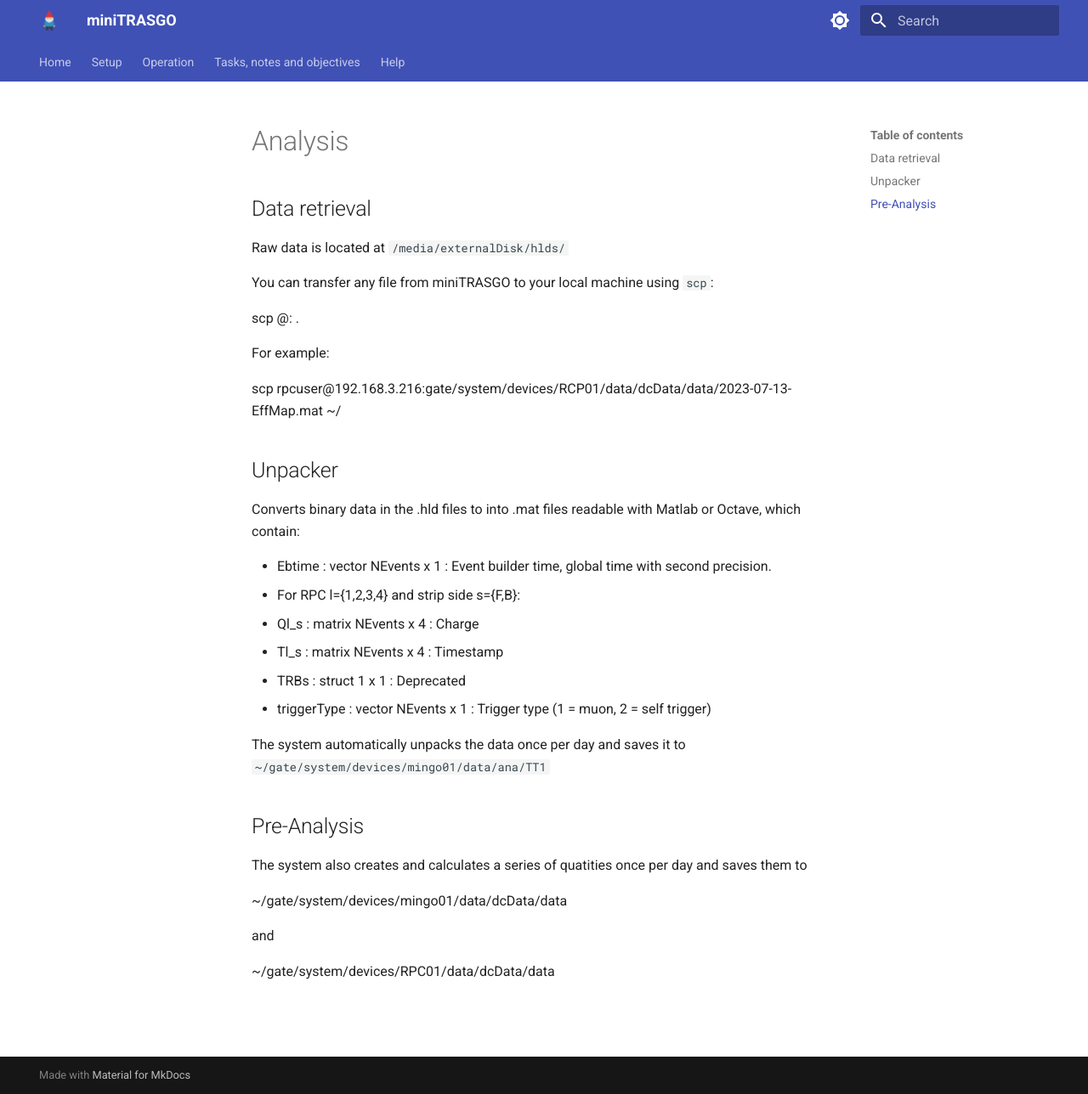
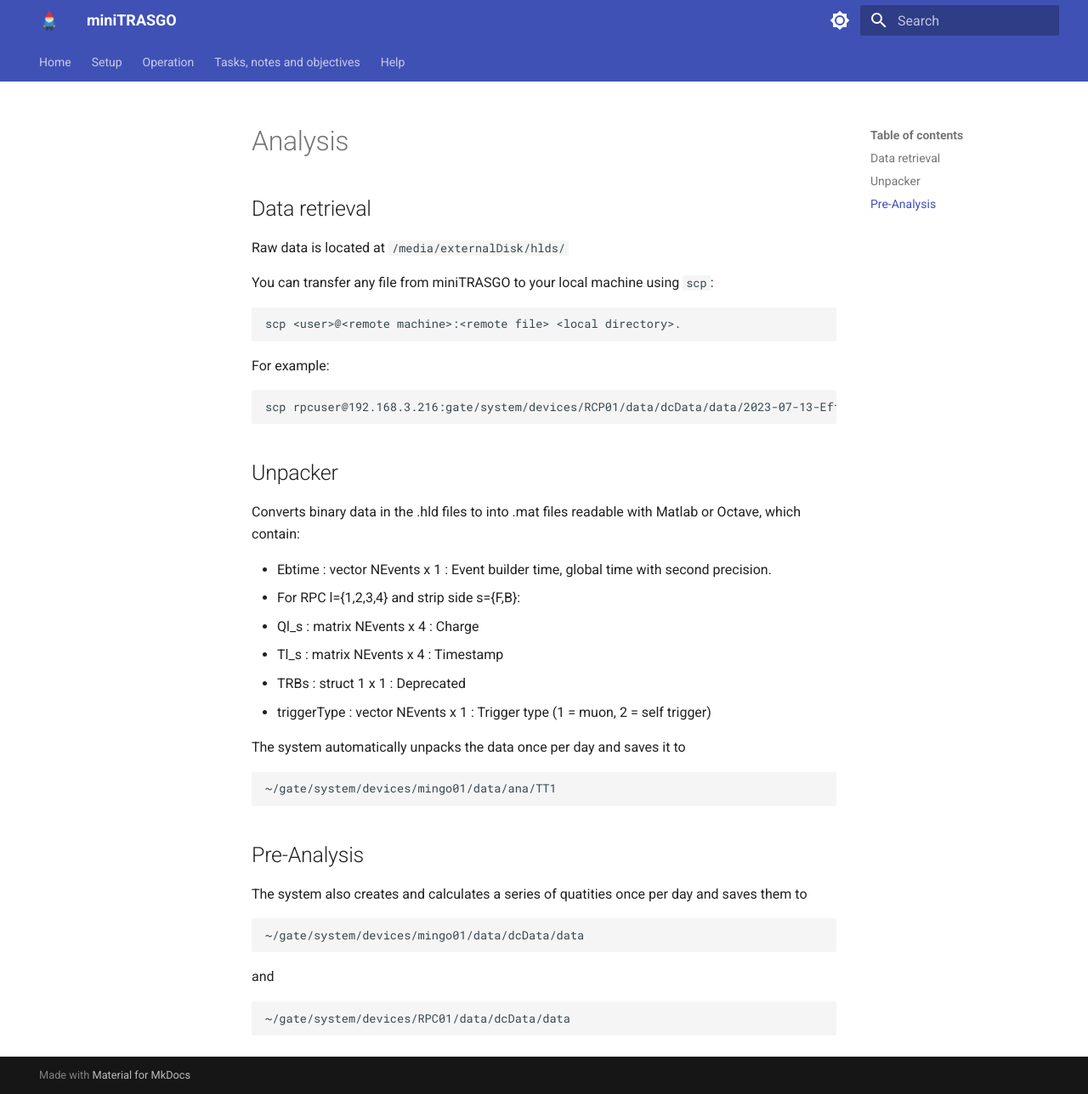
Before and after one commit to cayesoneira/miniTRASGO-documentation, an MkDocs documentation site: the page built from docs/analysis.md, in a window 1280 px wide and 1288 px high. Shown: the whole window at 85% size. Built offline with MkDocs 1.6.1 and Material for MkDocs 9.7.7, drawn with Linux system fonts in a browser that asks for light colours.

```diff
--- a/docs/analysis.md
+++ b/docs/analysis.md
@@ -4,11 +4,11 @@ Raw data is located at `/media/externalDisk/hlds/`
 
 You can transfer any file from miniTRASGO to your local machine using `scp`:
 
-  scp <user>@<remote machine>:<remote file> <local directory>.
+    scp <user>@<remote machine>:<remote file> <local directory>.
 
   For example:
 
-  scp rpcuser@192.168.3.216:gate/system/devices/RCP01/data/dcData/data/2023-07-13-EffMap.mat ~/
+    scp rpcuser@192.168.3.216:gate/system/devices/RCP01/data/dcData/data/2023-07-13-EffMap.mat ~/
 
 ## Unpacker
 
@@ -21,14 +21,16 @@ Converts binary data in the .hld files to into .mat files readable with Matlab o
 - TRBs : struct 1 x 1 : Deprecated
 - triggerType : vector NEvents x 1 : Trigger type (1 = muon, 2 = self trigger)
 
-The system automatically unpacks the data once per day and saves it to `~/gate/system/devices/mingo01/data/ana/TT1`
+The system automatically unpacks the data once per day and saves it to
+
+    ~/gate/system/devices/mingo01/data/ana/TT1
 
 ## Pre-Analysis
 
 The system also creates and calculates a series of quatities once per day and saves them to
 
-  ~/gate/system/devices/mingo01/data/dcData/data
+    ~/gate/system/devices/mingo01/data/dcData/data
 
 and
 
-  ~/gate/system/devices/RPC01/data/dcData/data
+    ~/gate/system/devices/RPC01/data/dcData/data
```
